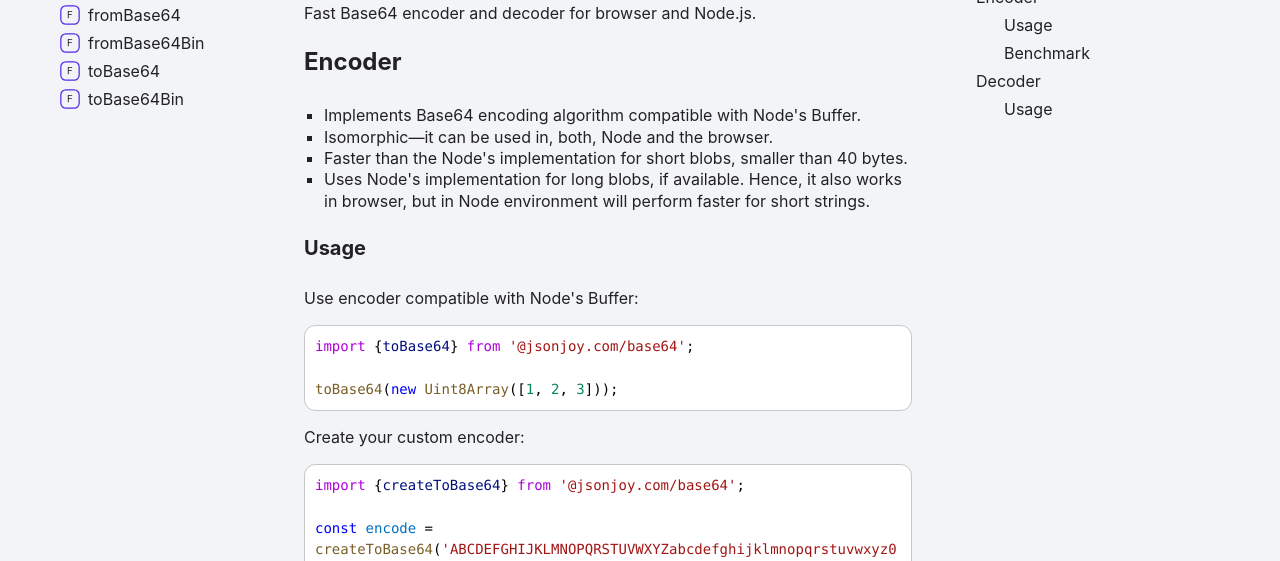
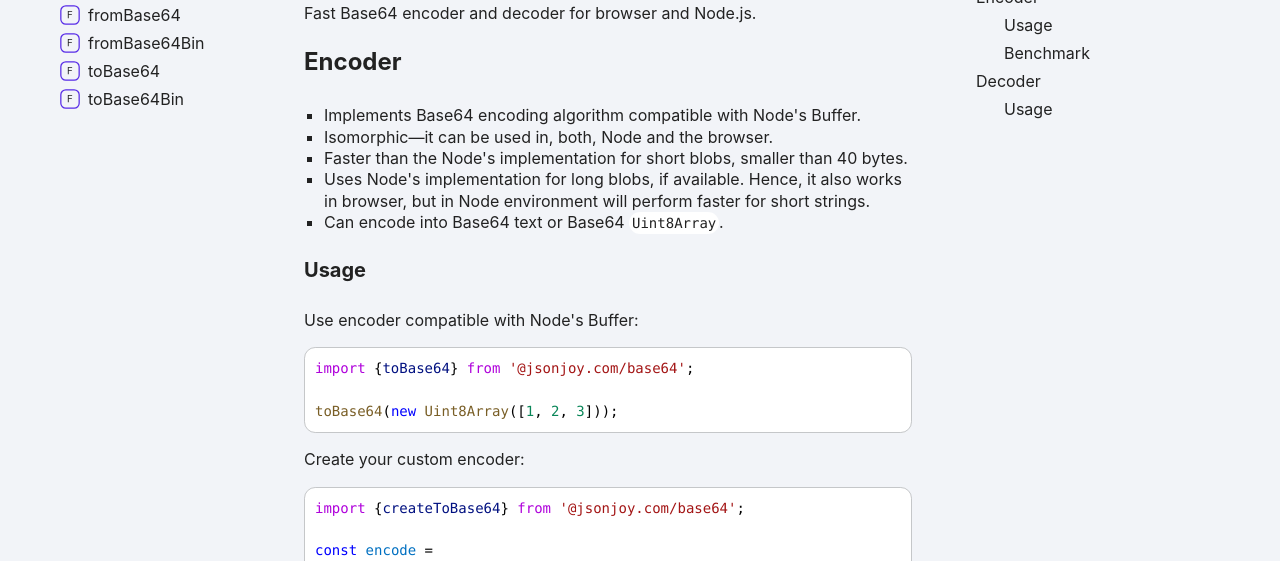
Before and after one commit to jsonjoy-com/base64, a plain HTML site: page index.html in a window 1280 px wide. Shown: the part 200-761 px from the top of the page. Drawn offline with Linux system fonts and the light colour scheme.

Commit message:
deploy: 65762e5083a828fa3dbe895a2877f9a6d9c375a5

```diff
--- a/index.html
+++ b/index.html
@@ -5,6 +5,7 @@
 <li>Faster than the Node&#39;s implementation for short blobs, smaller than 40 bytes.</li>
 <li>Uses Node&#39;s implementation for long blobs, if available. Hence, it also works
 in browser, but in Node environment will perform faster for short strings.</li>
+<li>Can encode into Base64 text or Base64 <code>Uint8Array</code>.</li>
 </ul>
 <a id="md:usage" class="tsd-anchor"></a><h3><a href="#md:usage">Usage</a></h3><p>Use encoder compatible with Node&#39;s Buffer:</p>
 <pre><code class="language-ts"><span class="hl-0">import</span><span class="hl-1"> {</span><span class="hl-2">toBase64</span><span class="hl-1">} </span><span class="hl-0">from</span><span class="hl-1"> </span><span class="hl-3">&#39;@jsonjoy.com/base64&#39;</span><span class="hl-1">;</span><br/><br/><span class="hl-4">toBase64</span><span class="hl-1">(</span><span class="hl-5">new</span><span class="hl-1"> </span><span class="hl-4">Uint8Array</span><span class="hl-1">([</span><span class="hl-6">1</span><span class="hl-1">, </span><span class="hl-6">2</span><span class="hl-1">, </span><span class="hl-6">3</span><span class="hl-1">]));</span>
```
Also changed, not shown: functions/createFromBase64.html (+1 -1 lines), functions/createToBase64.html (+1 -1 lines), functions/createToBase64Bin.html (+1 -1 lines), functions/fromBase64.html (+1 -1 lines), functions/fromBase64Bin.html (+1 -1 lines), functions/toBase64.html (+1 -1 lines), functions/toBase64Bin.html (+1 -1 lines).
